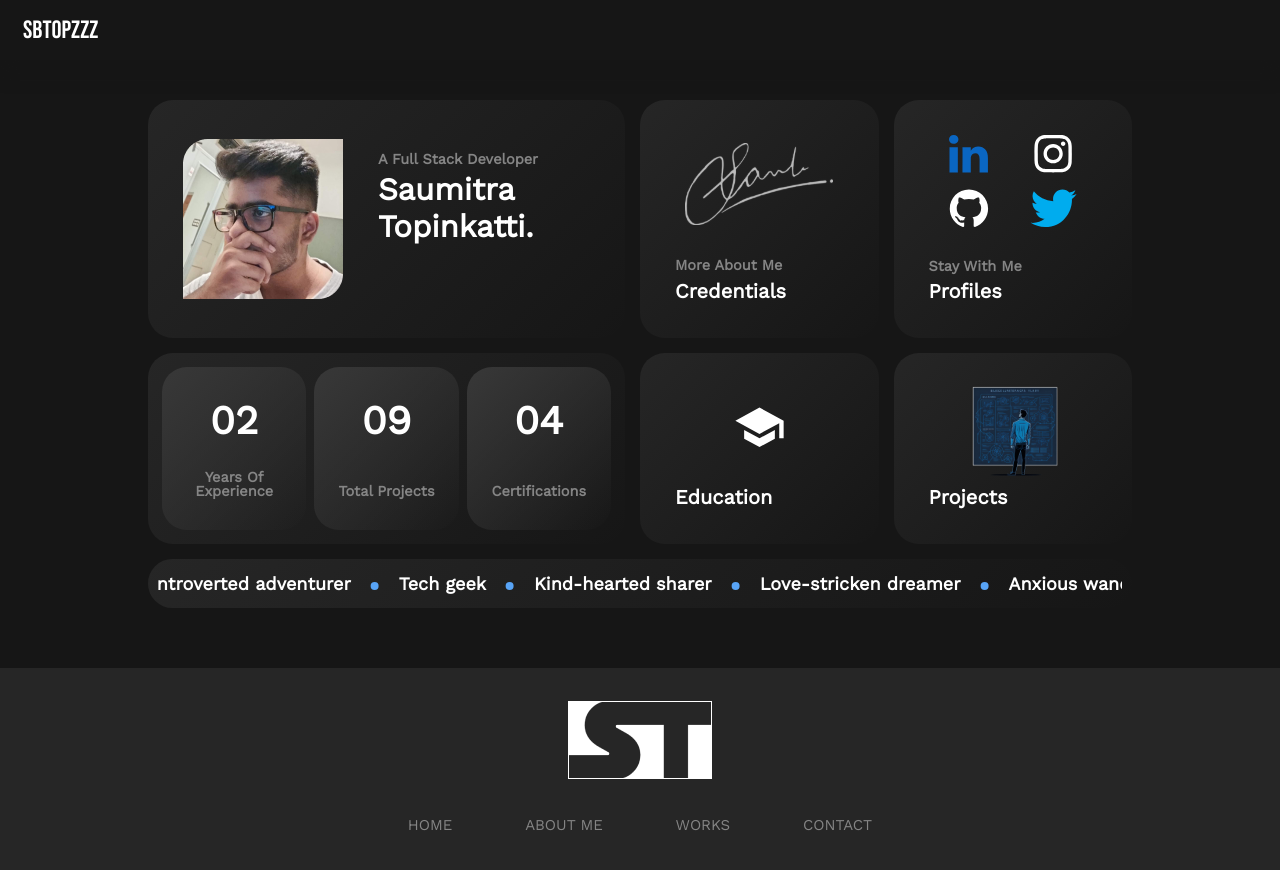
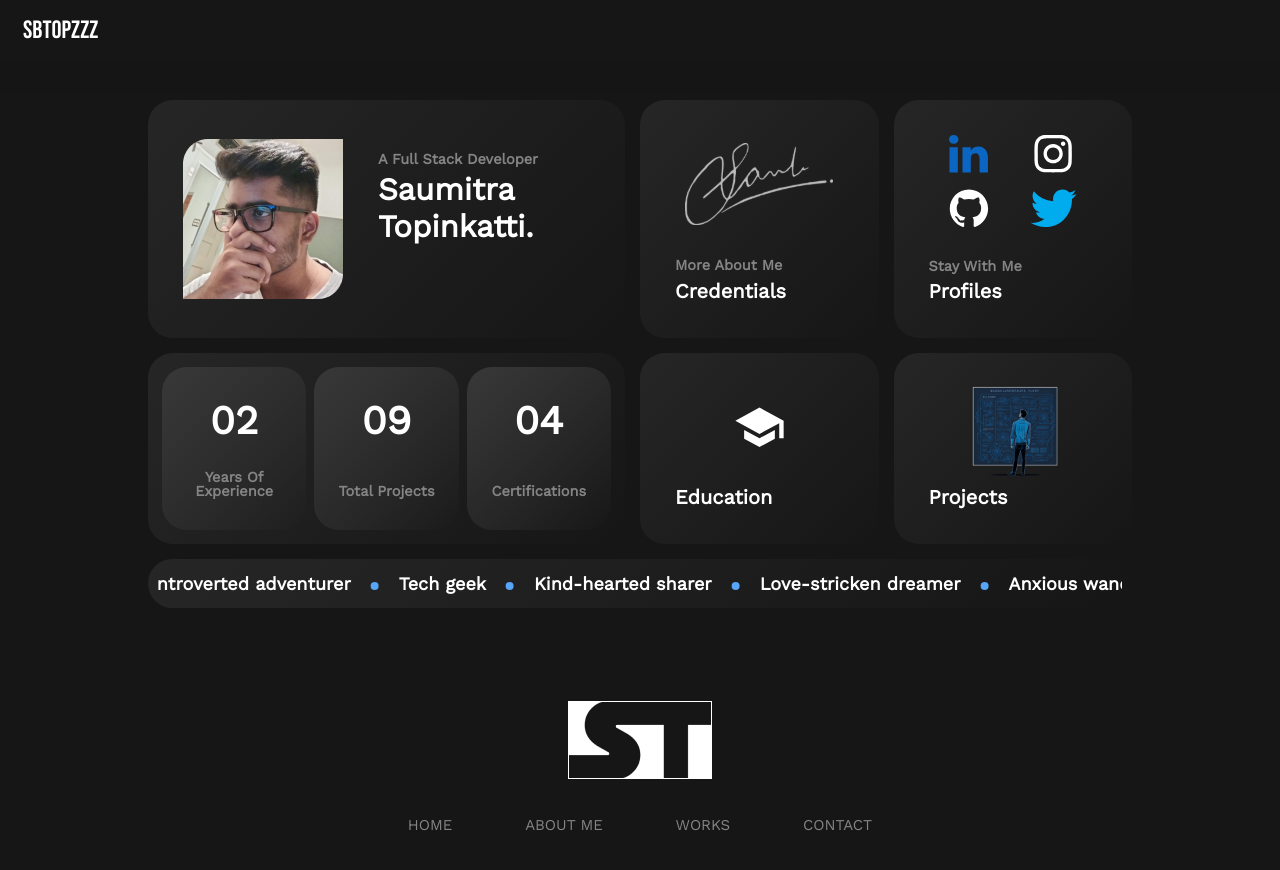
Before and after one commit to SBTopZZZ-LG/react-portfolio, a React (Create React App) app: page / in a window 1280 px wide. Built offline with nearby package versions, Linux system fonts and the light colour scheme; some icons are missing.

Commit message:
refactor: change footer background color

```diff
--- a/src/Components/FooterBar.css
+++ b/src/Components/FooterBar.css
@@ -1,5 +1,5 @@
 footer {
-	background-color: #262626;
+	background-color: #161616;
 	width: 100%;
 	min-height: 204px;
 	padding: 20px;
```
